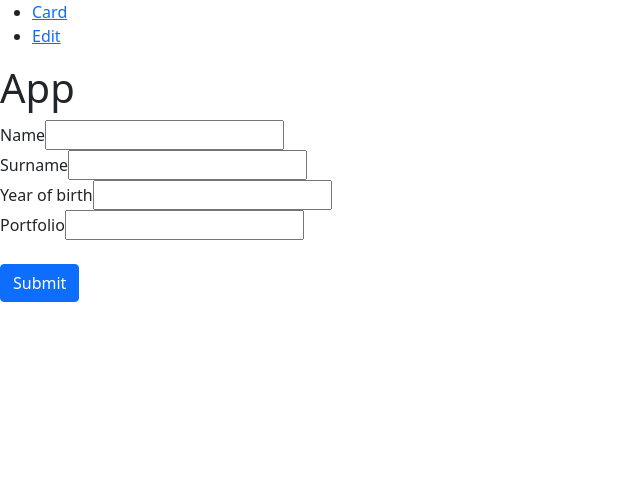
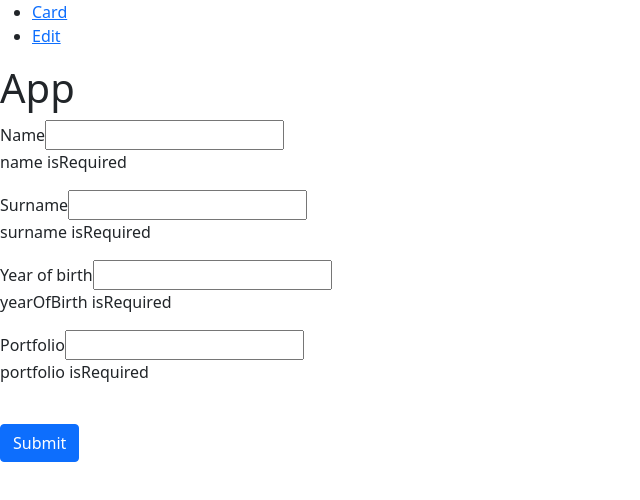
Before and after one commit to Yupiter78/project_repetition_student-card, a React (Create React App) app: page / in a window 1280 px wide. Shown: the top 500 px of the page, without its empty margins (0-640 px from the left). Built offline with nearby package versions, Linux system fonts and the light colour scheme.

Commit message:
P.R._student-card display_of_validation_error__10

```diff
--- a/src/app/components/cardStudent.jsx
+++ b/src/app/components/cardStudent.jsx
@@ -9,7 +9,7 @@ const CardStudent = () => {
         portfolio: ""
     };
     const [data, setData] = useState(initialState);
-    const [, setErrors] = useState();
+    const [errors, setErrors] = useState({});
     const handleChange = ({ target }) => {
         console.log(target.id);
         setData((prevState) => ({
@@ -43,24 +43,28 @@ const CardStudent = () => {
                 name="name"
                 value={data.name}
                 onChange={handleChange}
+                error={errors.name}
             />
             <TextField
                 label="Surname"
                 name="surname"
                 value={data.surname}
                 onChange={handleChange}
+                error={errors.surname}
             />
             <TextField
                 label="Year of birth"
                 name="yearOfBirth"
                 value={data.yearOfBirth}
                 onChange={handleChange}
+                error={errors.yearOfBirth}
             />
             <TextField
                 label="Portfolio"
                 name="portfolio"
                 value={data.portfolio}
                 onChange={handleChange}
+                error={errors.portfolio}
             />
             <button className="btn btn-primary mt-4">Submit</button>
         </form>
--- a/src/app/components/textField.jsx
+++ b/src/app/components/textField.jsx
@@ -1,7 +1,7 @@
 import React from "react";
 import PropTypes from "prop-types";
 
-const TextField = ({ label, type, name, value, onChange }) => {
+const TextField = ({ label, type, name, value, onChange, error }) => {
     return (
         <div>
             <label htmlFor={name}>{label}</label>
@@ -12,6 +12,7 @@ const TextField = ({ label, type, name, value, onChange }) => {
                 value={value}
                 onChange={onChange}
             />
+            {error && <p>{error}</p>}
         </div>
     );
 };
@@ -23,7 +24,8 @@ TextField.propTypes = {
     type: PropTypes.string,
     name: PropTypes.string,
     value: PropTypes.string,
-    onChange: PropTypes.func
+    onChange: PropTypes.func,
+    error: PropTypes.string
 };
 
 export default TextField;
```
